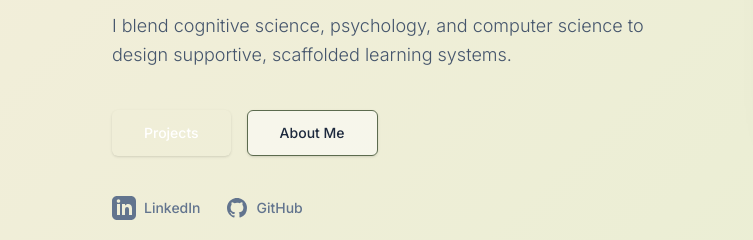
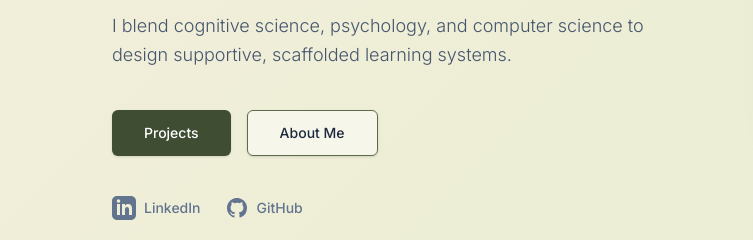
Before and after one commit to Norhig-Eco/portfolio-2026, an Astro site: page / in a window 1280 px wide. Shown: the part 560-800 px from the top of the page, 0-753 px from the left. Built offline with nearby package versions, Linux system fonts and the light colour scheme; Astro itself is replaced by a stand-in of ours.

Commit message:
Fix button contrast by adding missing bg-sage-dark CSS class

```diff
--- a/src/layouts/BaseLayout.astro
+++ b/src/layouts/BaseLayout.astro
@@ -53,6 +53,9 @@ const { title, description = "Nicholas Economou - HCI Researcher & AI-Learning E
       .bg-sage-light {
         background-color: var(--sage-light);
       }
+      .bg-sage-dark {
+        background-color: var(--sage-dark);
+      }
     </style>
   </head>
   <body class="text-slate-900 min-h-screen flex flex-col antialiased selection:bg-[#D7D0A2] selection:text-slate-900">
```
